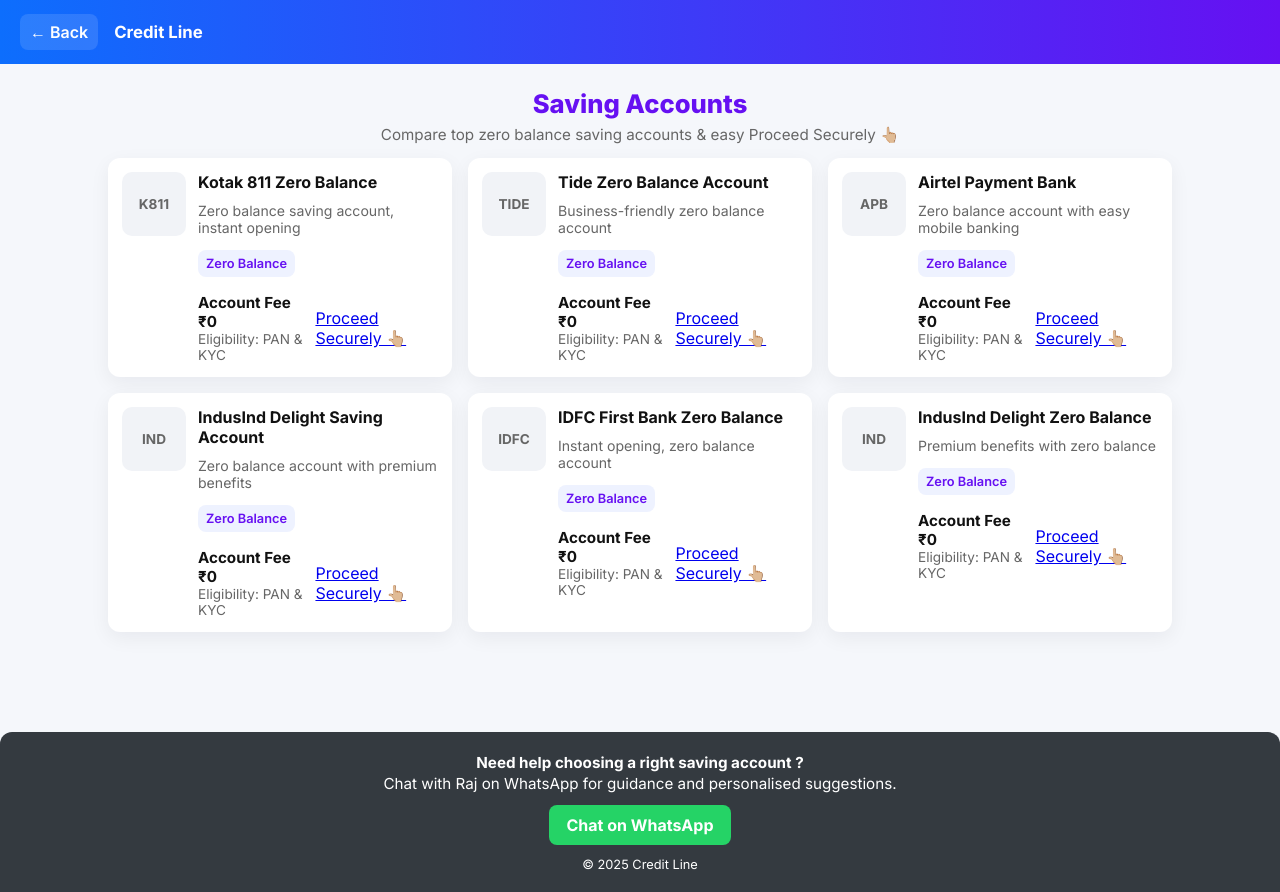
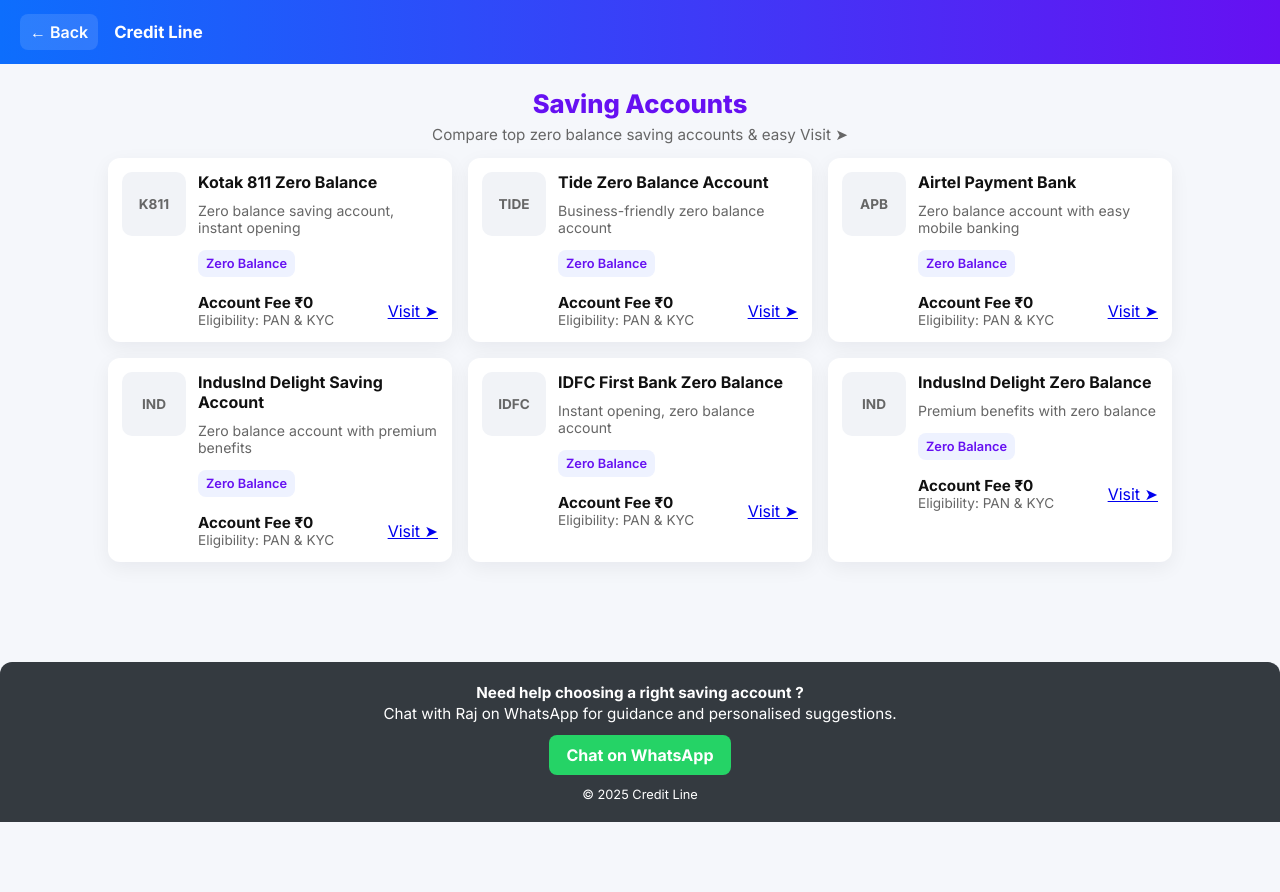
Before and after one commit to whorajjoshi/CREDITCARD, a plain HTML site: page saving-account.html in a window 1280 px wide. After the commit the page ends 822 px from the top, so only its background shows below. Drawn offline with Linux system fonts and the light colour scheme.

Commit message:
Update saving-account.html

```diff
--- a/saving-account.html
+++ b/saving-account.html
@@ -4,7 +4,7 @@
   <meta charset="utf-8" />
   <meta name="viewport" content="width=device-width,initial-scale=1" />
   <title>Saving Accounts — Credit Line</title>
-  <meta name="description" content="Compare and Proceed Securely 👆🏼 for top Saving accounts — features, zero balance & easy Proceed Securely 👆🏼. Choose the best Saving account for you." />
+  <meta name="description" content="Compare and Visit  for top Saving accounts — features, zero balance & easy Visit ➤. Choose the best Saving account for you." />
 
   <!-- Google Font -->
   <link href="https://fonts.googleapis.com/css2?family=Inter:wght@400;600;700;800&display=swap" rel="stylesheet">
@@ -129,7 +129,7 @@
     .fee{ font-size:0.95rem; font-weight:700; color:#111; }
     .elig{ font-size:0.85rem; color:var(--muted); }
 
-    .Proceed Securely 👆🏼-btn{
+    .Visit ➤-btn{
       background:linear-gradient(90deg,var(--accent),var(--primary));
       color:#fff; border:0; padding:8px 12px; border-radius:8px; font-weight:700; text-decoration:none;
     }
@@ -182,7 +182,7 @@
     <!-- Heading -->
     <div class="heading">
       <h1>Saving Accounts</h1>
-      <p>Compare top zero balance saving accounts & easy Proceed Securely 👆🏼</p>
+      <p>Compare top zero balance saving accounts & easy Visit ➤</p>
     </div>
 
     <!-- Cards Grid -->
@@ -205,7 +205,7 @@
               <div class="elig">Eligibility: PAN & KYC</div>
             </div>
             <div>
-              <a class="Proceed Securely 👆🏼-btn" href="https://leads.banksathi.com/?h=VTdMcjlKOVZZRlQ1TCtYeTR5VTJhUT09" target="_blank" rel="noopener">Proceed Securely 👆🏼</a>
+              <a class="Visit ➤-btn" href="https://leads.banksathi.com/?h=VTdMcjlKOVZZRlQ1TCtYeTR5VTJhUT09" target="_blank" rel="noopener">Visit ➤</a>
             </div>
           </div>
         </div>
@@ -228,7 +228,7 @@
               <div class="elig">Eligibility: PAN & KYC</div>
             </div>
             <div>
-              <a class="Proceed Securely 👆🏼-btn" href="https://leads.banksathi.com/?h=TWdqMEJiT2lMb1ZpeTBEWmpIS2dSdz09" target="_blank" rel="noopener">Proceed Securely 👆🏼</a>
+              <a class="Visit ➤-btn" href="https://leads.banksathi.com/?h=TWdqMEJiT2lMb1ZpeTBEWmpIS2dSdz09" target="_blank" rel="noopener">Visit ➤</a>
             </div>
           </div>
         </div>
@@ -251,7 +251,7 @@
               <div class="elig">Eligibility: PAN & KYC</div>
             </div>
             <div>
-              <a class="Proceed Securely 👆🏼-btn" href="https://leads.banksathi.com/?h=bEFVNkhHSHlrQlljM2QvZ3ZjQ0phUT09" target="_blank" rel="noopener">Proceed Securely 👆🏼</a>
+              <a class="Visit ➤-btn" href="https://leads.banksathi.com/?h=bEFVNkhHSHlrQlljM2QvZ3ZjQ0phUT09" target="_blank" rel="noopener">Visit ➤</a>
             </div>
           </div>
         </div>
@@ -274,7 +274,7 @@
               <div class="elig">Eligibility: PAN & KYC</div>
             </div>
             <div>
-              <a class="Proceed Securely 👆🏼-btn" href="https://sales.gromo.in/da/V-aqzOog-K" target="_blank" rel="noopener">Proceed Securely 👆🏼</a>
+              <a class="Visit ➤-btn" href="https://sales.gromo.in/da/V-aqzOog-K" target="_blank" rel="noopener">Visit ➤</a>
             </div>
           </div>
         </div>
@@ -297,7 +297,7 @@
               <div class="elig">Eligibility: PAN & KYC</div>
             </div>
             <div>
-              <a class="Proceed Securely 👆🏼-btn" href="https://sales.gromo.in/ia/V-aqzOog-K" target="_blank" rel="noopener">Proceed Securely 👆🏼</a>
+              <a class="Visit ➤-btn" href="https://sales.gromo.in/ia/V-aqzOog-K" target="_blank" rel="noopener">Visit ➤</a>
             </div>
           </div>
         </div>
@@ -320,7 +320,7 @@
               <div class="elig">Eligibility: PAN & KYC</div>
             </div>
             <div>
-              <a class="Proceed Securely 👆🏼-btn" href="https://sales.gromo.in/is/V-aqzOog-K" target="_blank" rel="noopener">Proceed Securely 👆🏼</a>
+              <a class="Visit ➤-btn" href="https://sales.gromo.in/is/V-aqzOog-K" target="_blank" rel="noopener">Visit ➤</a>
             </div>
           </div>
         </div>
```
